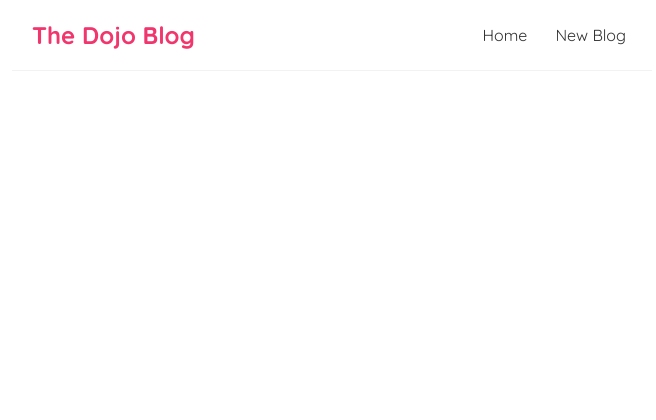
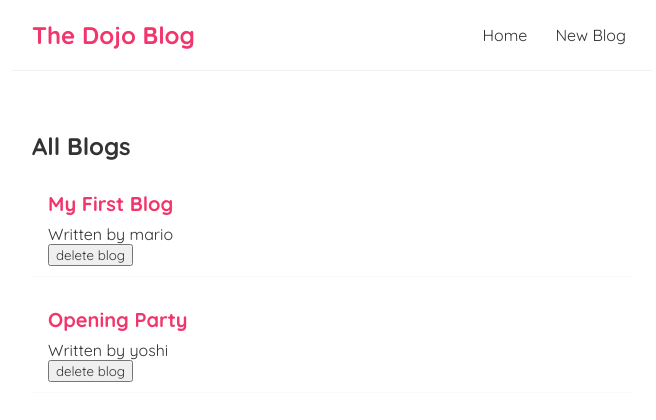
Before and after one commit to christianngapgue/dojo-blog, a React (Create React App) app: page / in a window 1280 px wide. Shown: the top 420 px of the page, without its empty margins (308-964 px from the left). Built offline with nearby package versions, Linux system fonts and the light colour scheme; data requests are answered from the project's data file.

Commit message:
Update the display upon retrieval of data

```diff
--- a/src/Home.js
+++ b/src/Home.js
@@ -16,12 +16,15 @@ function Home() {
       })
       .then((data) => {
         console.log(data);
+        setBlogs(data);
       });
   }, []);
 
   return (
     <div className="home">
-      {blogs && <BlogList blogs={blogs} title="All Blogs" handleDelete={deleteBlog} />}
+      {blogs && (
+        <BlogList blogs={blogs} title="All Blogs" handleDelete={deleteBlog} />
+      )}
     </div>
   );
 }
```
